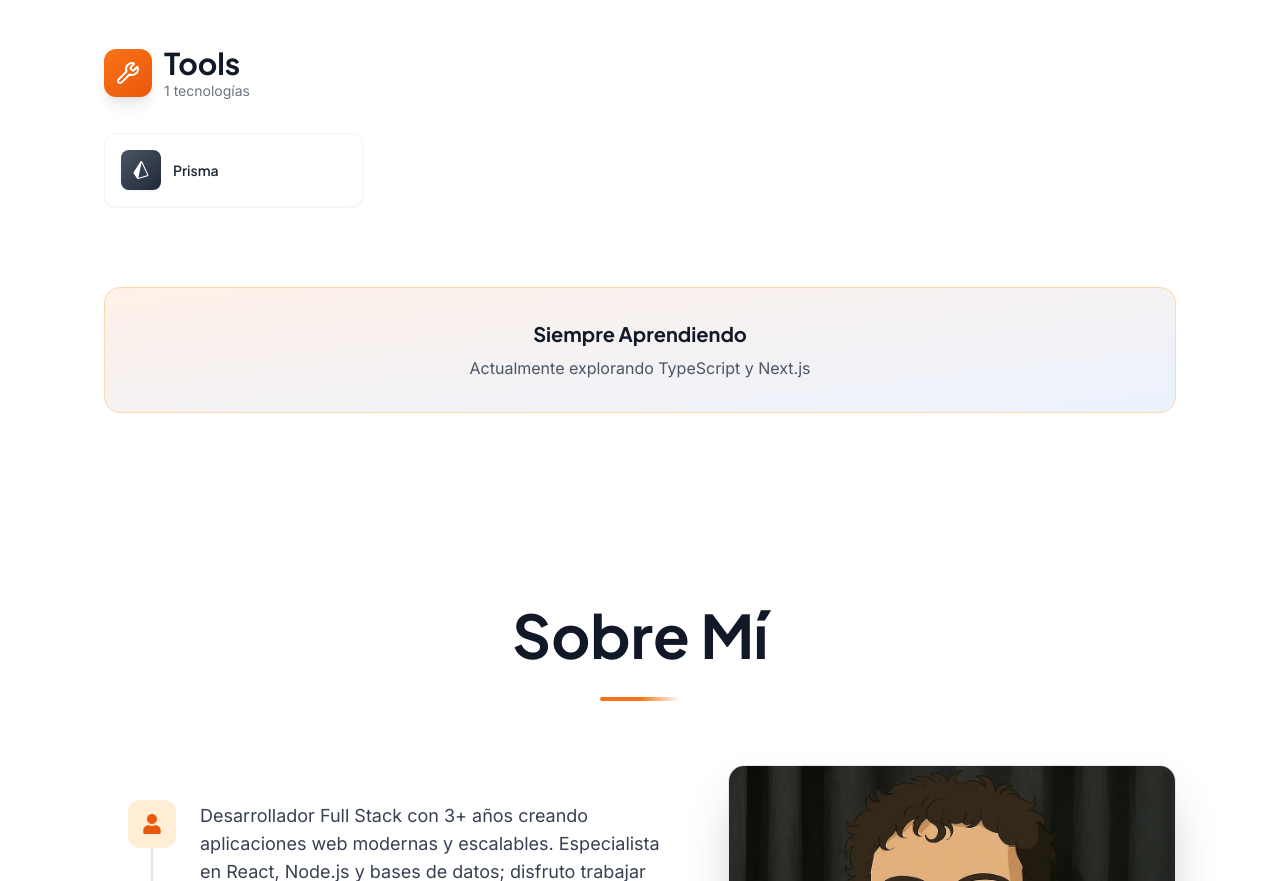
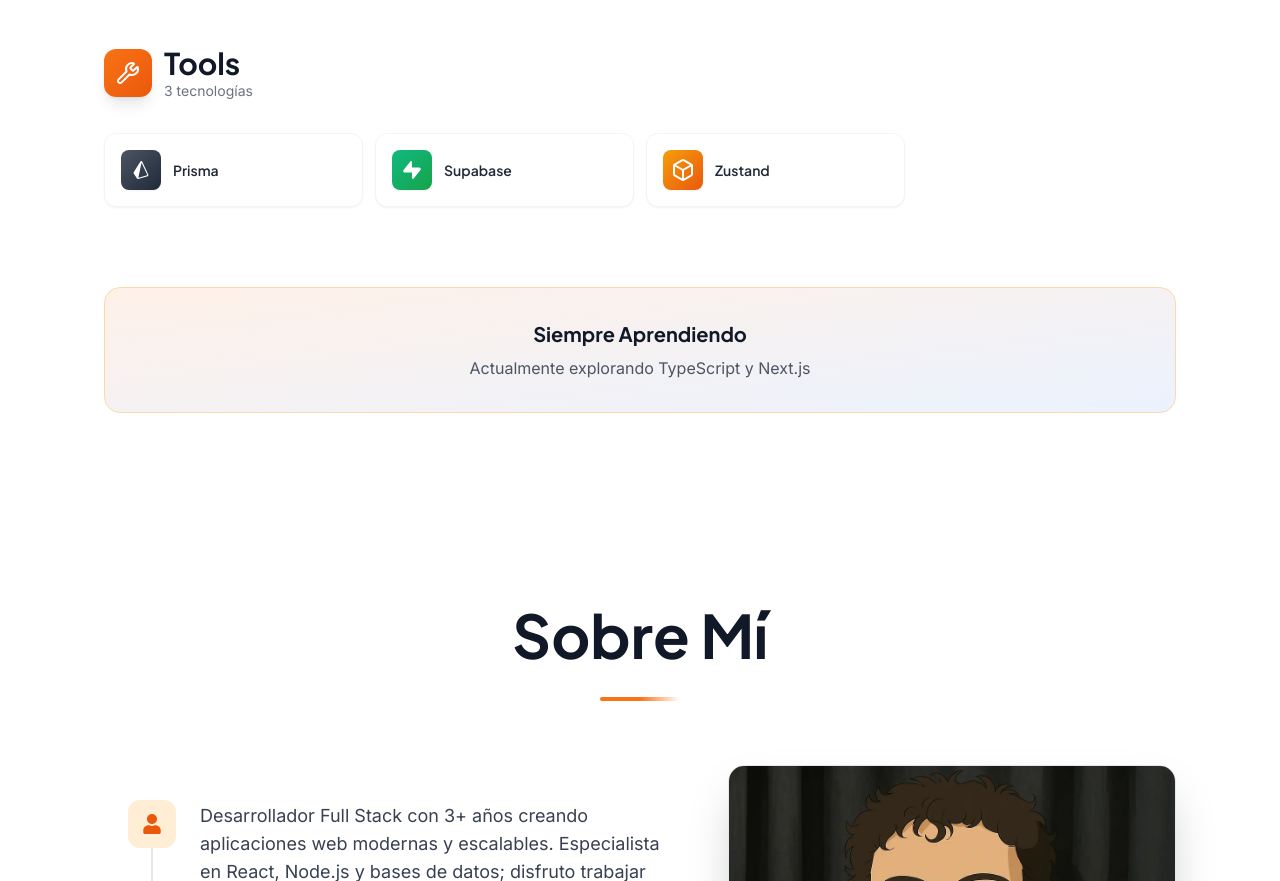
Before and after one commit to NiicoVarelaa/Portfolio-Nicolas-Varela, a React (Vite) app: page / in a window 1280 px wide. Shown: the part 2640-3521 px from the top of the page. Built offline with nearby package versions, Linux system fonts and the light colour scheme; no server answers.

Commit message:
feat: add Supabase and Zustand to Tools skills

```diff
--- a/src/data/skills.js
+++ b/src/data/skills.js
@@ -1,4 +1,4 @@
-import { Code2, Database, Wrench } from "lucide-react";
+import { Code2, Database, Wrench, Box } from "lucide-react";
 import {
   SiJavascript,
   SiReact,
@@ -10,6 +10,7 @@ import {
   SiTypescript,
   SiPostgresql,
   SiPrisma,
+  SiSupabase,
 } from "react-icons/si";
 import { FaJava } from "react-icons/fa";
 
@@ -106,6 +107,18 @@ export const skillData = {
         icon: SiPrisma,
         color: "from-gray-600 to-gray-800",
       },
+      {
+        id: "supabase",
+        name: "Supabase",
+        icon: SiSupabase,
+        color: "from-emerald-500 to-green-600",
+      },
+      {
+        id: "zustand",
+        name: "Zustand",
+        icon: Box,
+        color: "from-amber-500 to-orange-600",
+      },
     ],
   },
 };
```
